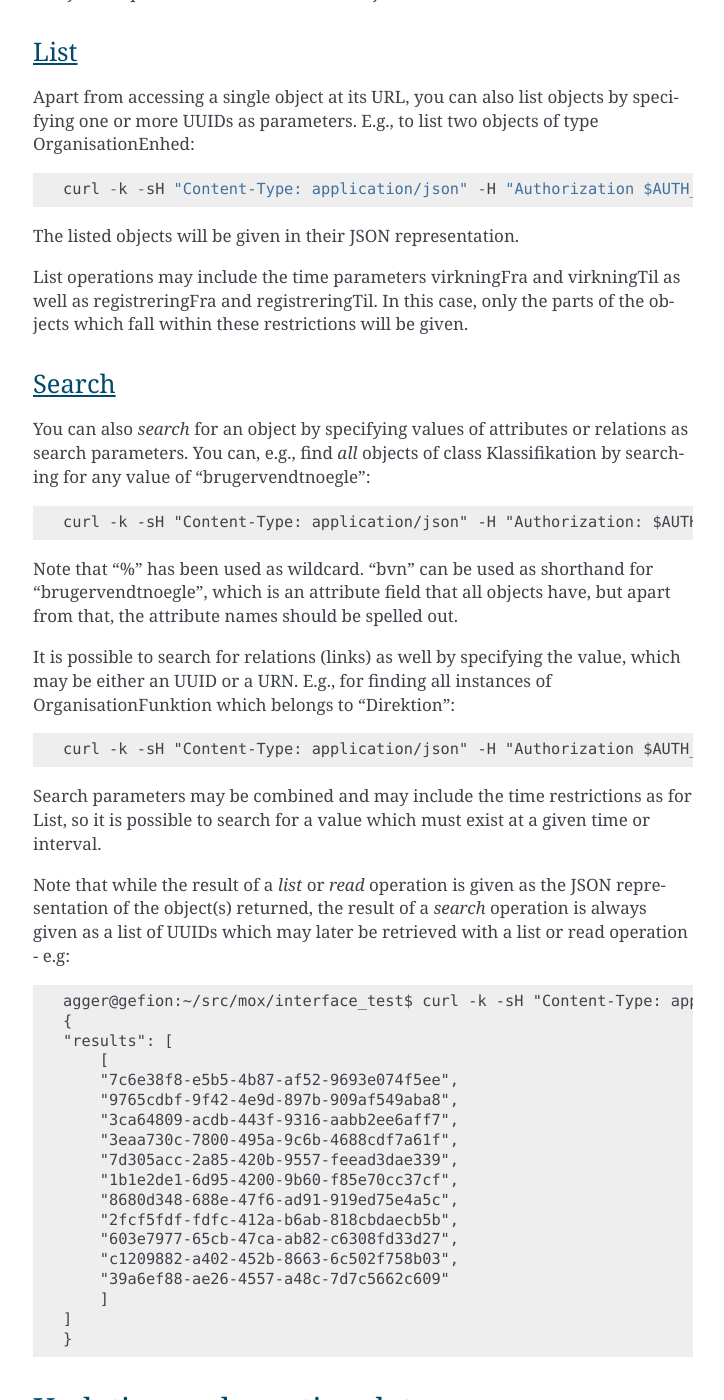
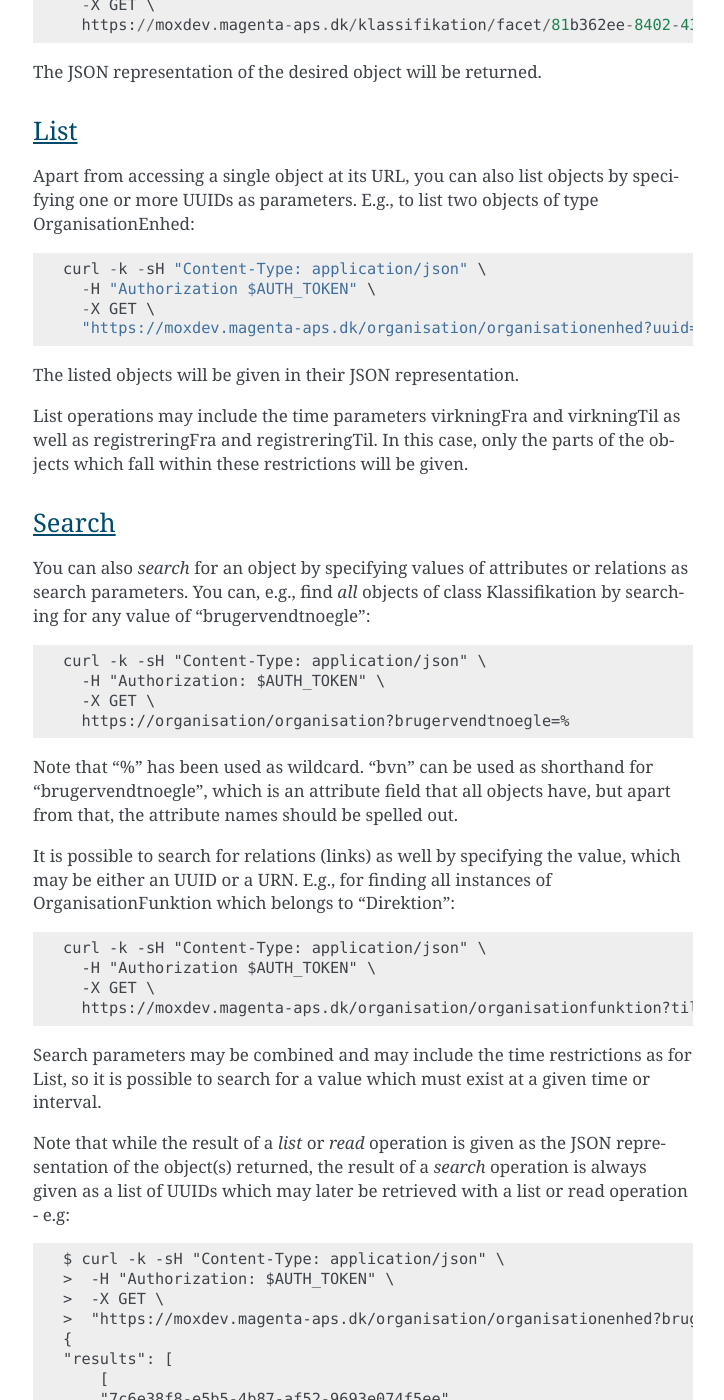
Before and after one commit to magenta-aps/mox, a Sphinx documentation site: the page built from doc/LoRa_HOWTO.rst, in a window 1280 px wide and 1400 px high, scrolled down 2428 px. Shown: the whole window, without its empty margins (387-1111 px from the left). Built offline with Sphinx 7.4.7, drawn with Linux system fonts in a browser that asks for light colours; some of the changed text lies outside the part shown.

Commit message:
HOWTO: break long lines in curl commands, making them more readable
They get rendered as PRE in HTML, which the browser renders literally.

```diff
--- a/doc/LoRa_HOWTO.rst
+++ b/doc/LoRa_HOWTO.rst
@@ -62,7 +62,8 @@ At present, however, a token is acquired by calling the function
 This can be done manually, through a browser, or through the command
 line::
 
-    curl https://moxdev.magenta-aps.dk/get-token -X POST -d "username=example&password=password"
+    curl -X POST -d "username=example&password=password" \
+      https://moxdev.magenta-aps.dk/get-token
 
 
 This token will, in the current application, be valid for five minutes.
@@ -86,7 +87,10 @@ In order to *read* an object, you can access its URL with its UUID, e.g.
 (and supposing we have stored the token as obtained above in the shell
 variable AUTH_TOKEN)::
 
-    curl -k -sH "Content-Type: application/json" -H "Authorization: $AUTH_TOKEN" -X GET https://moxdev.magenta-aps.dk/klassifikation/facet/81b362ee-8402-4371-873d-f8b4a749d241
+    curl -k -sH "Content-Type: application/json" \
+      -H "Authorization: $AUTH_TOKEN" \
+      -X GET \
+      https://moxdev.magenta-aps.dk/klassifikation/facet/81b362ee-8402-4371-873d-f8b4a749d241
 
 The JSON representation of the desired object will be returned.
 
@@ -97,7 +101,10 @@ Apart from accessing a single object at its URL, you can also list
 objects by specifying one or more UUIDs as parameters. E.g., to list two
 objects of type OrganisationEnhed::
 
-    curl -k -sH "Content-Type: application/json" -H "Authorization $AUTH_TOKEN" -X GET "https://moxdev.magenta-aps.dk/organisation/organisationenhed?uuid=7c6e38f8-e5b5-4b87-af52-9693e074f5ee&uuid=9765cdbf-9f42-4e9d-897b-909af549aba8"
+    curl -k -sH "Content-Type: application/json" \
+      -H "Authorization $AUTH_TOKEN" \
+      -X GET \
+      "https://moxdev.magenta-aps.dk/organisation/organisationenhed?uuid=7c6e38f8-e5b5-4b87-af52-9693e074f5ee&uuid=9765cdbf-9f42-4e9d-897b-909af549aba8"
 
 The listed objects will be given in their JSON representation.
 
@@ -115,7 +122,10 @@ You can also *search* for an object by specifying values of attributes
 or relations as search parameters. You can, e.g., find *all* objects of
 class Klassifikation by searching for any value of "brugervendtnoegle"::
 
-    curl -k -sH "Content-Type: application/json" -H "Authorization: $AUTH_TOKEN" -X GET https://organisation/organisation?brugervendtnoegle=%
+    curl -k -sH "Content-Type: application/json" \
+      -H "Authorization: $AUTH_TOKEN" \
+      -X GET \
+      https://organisation/organisation?brugervendtnoegle=%
 
 
 Note that "%" has been used as wildcard. "bvn" can be used as shorthand
@@ -127,7 +137,10 @@ It is possible to search for relations (links) as well by specifying
 the value, which may be either an UUID or a URN. E.g., for finding all
 instances of OrganisationFunktion which belongs to "Direktion"::
 
-    curl -k -sH "Content-Type: application/json" -H "Authorization $AUTH_TOKEN" -X GET https://moxdev.magenta-aps.dk/organisation/organisationfunktion?tilknyttedeenheder=urn:Direktion
+    curl -k -sH "Content-Type: application/json" \
+      -H "Authorization $AUTH_TOKEN" \
+      -X GET \
+      https://moxdev.magenta-aps.dk/organisation/organisationfunktion?tilknyttedeenheder=urn:Direktion
 
 
 Search parameters may be combined and may include the time restrictions
@@ -139,7 +152,10 @@ the JSON representation of the object(s) returned, the result of a
 *search* operation is always given as a list of UUIDs which may later be
 retrieved with a list or read operation - e.g::
 
-    agger@gefion:~/src/mox/interface_test$ curl -k -sH "Content-Type: application/json" -H "Authorization: $AUTH_TOKEN" -X GET "https://moxdev.magenta-aps.dk/organisation/organisationenhed?brugervendtnoegle=Direktion&tilhoerer=urn:KL&enhedstype=urn:Direktion"
+    $ curl -k -sH "Content-Type: application/json" \
+    >  -H "Authorization: $AUTH_TOKEN" \
+    >  -X GET \
+    >  "https://moxdev.magenta-aps.dk/organisation/organisationenhed?brugervendtnoegle=Direktion&tilhoerer=urn:KL&enhedstype=urn:Direktion"
     {
     "results": [
         [
@@ -178,7 +194,10 @@ To create a new object, ``POST`` the JSON representation of its attributes,
 states and relations to the URL of the class - e.g., to create a new
 Klasse. ::
 
-    curl -k -H "Content-Type: application/json" -X POST -d "<JSON DATA>"-H "Authorization: $AUTH_TOKEN"  https://moxdev.magenta-aps.dk/klassifikation/klasse)
+    curl -k -H "Content-Type: application/json" \
+      -X POST -d "<JSON DATA>" \
+      -H "Authorization: $AUTH_TOKEN" \
+      https://moxdev.magenta-aps.dk/klassifikation/klasse)
 
 
 This will create a new Registrering of the object, valid from now to
@@ -197,7 +216,10 @@ UUID.
 
 An example::
 
-    curl -k -sH "Content-Type: application/json" -X PUT -d "<JSON DATA>" -H "Authorization: $AUTH_TOKEN" https://moxdev.magenta-aps.dk/klassifikation/klasse/39a6ef88-ae26-4557-a48c-7d7c5662c609
+    curl -k -sH "Content-Type: application/json" \
+      -X PUT -d "<JSON DATA>" \
+      -H "Authorization: $AUTH_TOKEN" \
+      https://moxdev.magenta-aps.dk/klassifikation/klasse/39a6ef88-ae26-4557-a48c-7d7c5662c609
 
 Alternatively, use a ``PATCH`` to only update certain fields.
 
@@ -216,7 +238,10 @@ its UUID.
 
 An example::
 
-    curl -k -sH "Content-Type: application/json" -H "Authorization: $AUTH_TOKEN" -X PUT -d "JSON DATA" /klassifikation/facet/1b1e2de1-6d95-4200-9b60-f85e70cc37cf
+    curl -k -sH "Content-Type: application/json" \
+      -H "Authorization: $AUTH_TOKEN" \
+      -X PUT -d "JSON DATA" \
+      /klassifikation/facet/1b1e2de1-6d95-4200-9b60-f85e70cc37cf
 
 
 Passivating and deleting data
@@ -247,7 +272,11 @@ Delete
 An object is deleted by sending a ``DELETE`` request. This might e.g.
 look like this::
 
-    curl -k -sH "Content-Type: application/json" -H "Authorization: $AUTH_TOKEN" -X DELETE -d "$(cat test_data/facet_slet.json)" https://moxdev.magenta-aps.dk/organisation/organisationenhed/7c6e38f8-e5b5-4b87-af52-9693e074f5ee
+    curl -k -sH "Content-Type: application/json" \
+      -H "Authorization: $AUTH_TOKEN" \
+      -X DELETE \
+      -d "$(cat test_data/facet_slet.json)" \
+      https://moxdev.magenta-aps.dk/organisation/organisationenhed/7c6e38f8-e5b5-4b87-af52-9693e074f5ee
 
 After an object is deleted, it may still be retrieved by a read or list
 operation, but it will not appear in search results unless the
```
